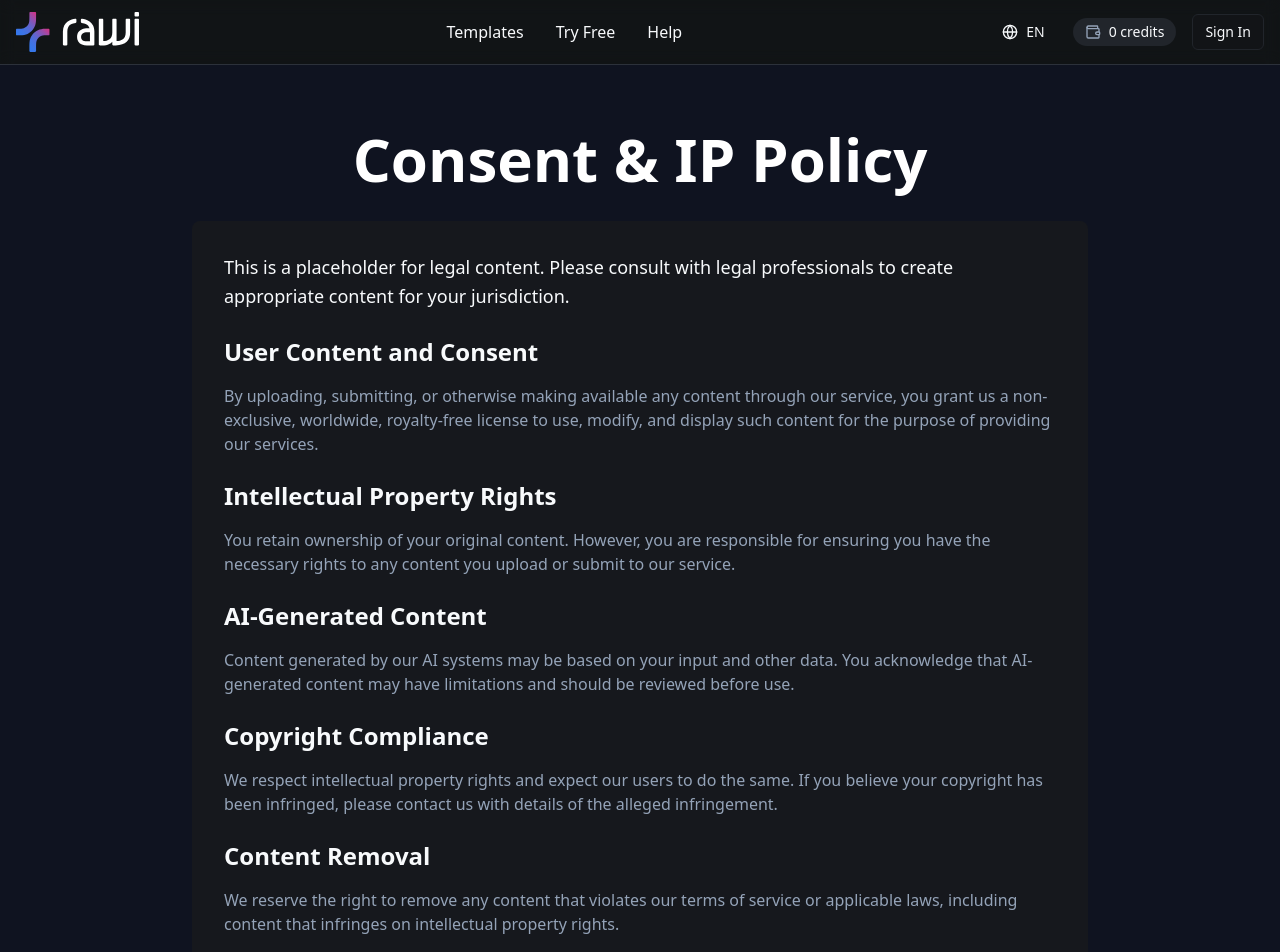
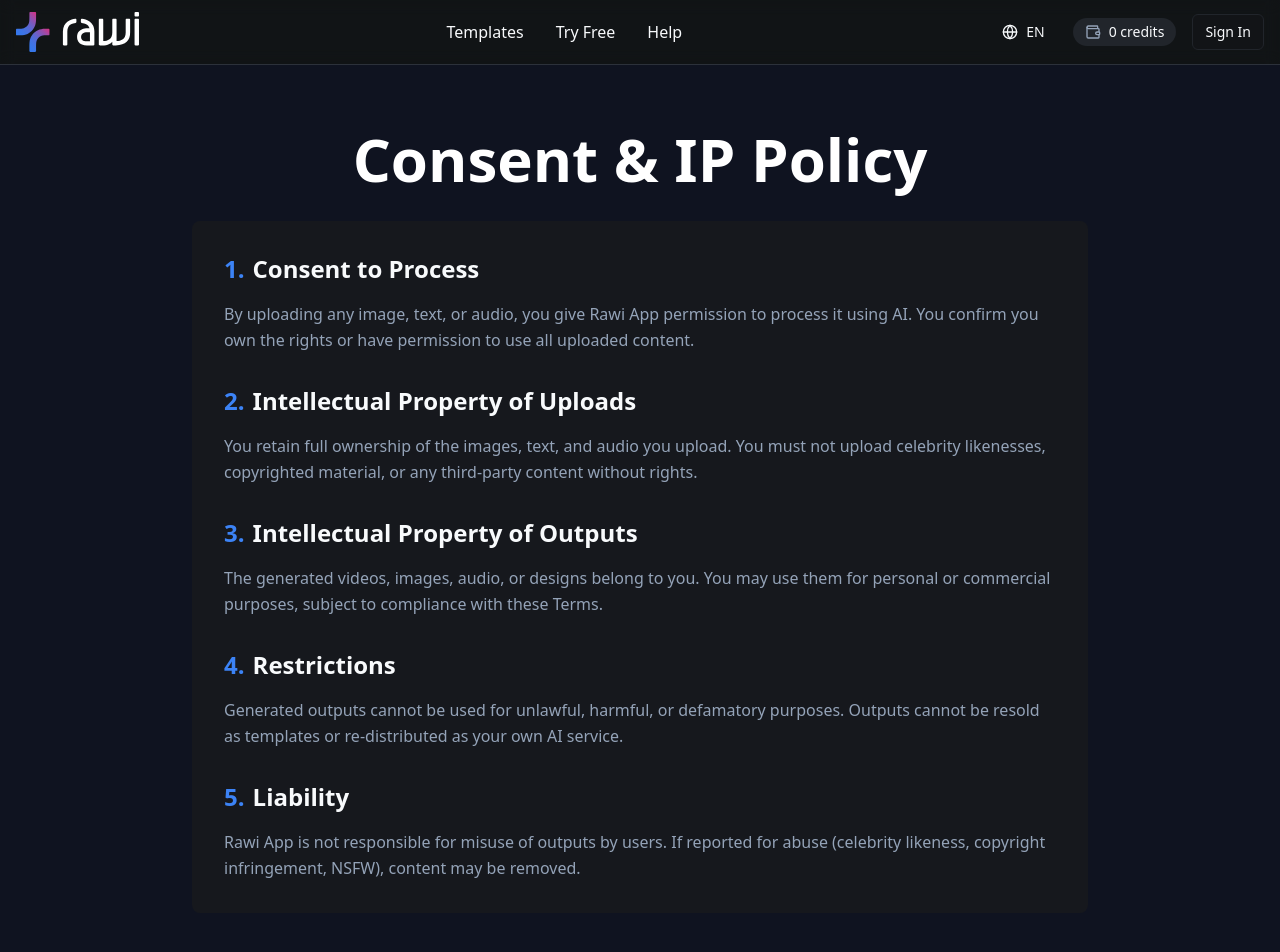
Before and after one commit to SamimStudios/rawi, a React (Vite) app: page /legal/consent in a window 1280 px wide. Shown: the top 952 px of the page. Built offline with nearby package versions, Linux system fonts and the light colour scheme; the HTML template or start-up script is replaced by a standard one.

Commit message:
Add Consent & IP Policy page

```diff
--- a/src/contexts/LanguageContext.tsx
+++ b/src/contexts/LanguageContext.tsx
@@ -76,6 +76,17 @@ const translations = {
     faq6Answer: 'Yes, as long as you own the uploads and respect our Terms.',
     faq7Question: 'What languages are supported?',
     faq7Answer: 'English + Arabic. More coming soon.',
+    // Consent & IP Policy Content
+    consentProcess: 'Consent to Process',
+    consentProcessContent: 'By uploading any image, text, or audio, you give Rawi App permission to process it using AI. You confirm you own the rights or have permission to use all uploaded content.',
+    consentUploads: 'Intellectual Property of Uploads',
+    consentUploadsContent: 'You retain full ownership of the images, text, and audio you upload. You must not upload celebrity likenesses, copyrighted material, or any third-party content without rights.',
+    consentOutputs: 'Intellectual Property of Outputs',
+    consentOutputsContent: 'The generated videos, images, audio, or designs belong to you. You may use them for personal or commercial purposes, subject to compliance with these Terms.',
+    consentRestrictions: 'Restrictions',
+    consentRestrictionsContent: 'Generated outputs cannot be used for unlawful, harmful, or defamatory purposes. Outputs cannot be resold as templates or re-distributed as your own AI service.',
+    consentLiability: 'Liability',
+    consentLiabilityContent: 'Rawi App is not responsible for misuse of outputs by users. If reported for abuse (celebrity likeness, copyright infringement, NSFW), content may be removed.',
   },
   ar: {
     templates: 'القوالب',
@@ -142,6 +153,17 @@ const translations = {
     faq6Answer: 'نعم، طالما أنك تملك الملفات المرفوعة وتحترم الشروط.',
     faq7Question: 'ما هي اللغات المدعومة؟',
     faq7Answer: 'العربية والإنجليزية. المزيد قريبًا.',
+    // Consent & IP Policy Content (Arabic)
+    consentProcess: 'الموافقة على المعالجة',
+    consentProcessContent: 'برفعك أي صورة أو نص أو صوت فأنت تعطي تطبيق راوي الإذن بمعالجتها باستخدام الذكاء الاصطناعي. أنت تؤكد أنك تملك الحقوق أو لديك إذن باستخدام كل ما ترفعه.',
+    consentUploads: 'الملكية الفكرية للملفات المرفوعة',
+    consentUploadsContent: 'تبقى أنت المالك الكامل للصور أو النصوص أو الأصوات التي ترفعها. يمنع رفع صور المشاهير أو مواد محمية أو أي محتوى لطرف ثالث بدون إذن.',
+    consentOutputs: 'الملكية الفكرية للمخرجات',
+    consentOutputsContent: 'الفيديوهات أو الصور أو الأصوات أو التصاميم الناتجة تعود ملكيتها لك. يمكنك استخدامها شخصيًا أو تجاريًا بشرط الالتزام بهذه الشروط.',
+    consentRestrictions: 'القيود',
+    consentRestrictionsContent: 'لا يجوز استخدام المخرجات في أغراض غير قانونية أو مسيئة أو تشهيرية. لا يجوز بيع المخرجات كقوالب أو إعادة توزيعها كخدمة ذكاء اصطناعي باسمك.',
+    consentLiability: 'المسؤولية',
+    consentLiabilityContent: 'تطبيق راوي غير مسؤول عن أي إساءة استخدام للمخرجات من قبل المستخدمين. في حال التبليغ عن إساءة (استخدام صور مشاهير، حقوق نشر، محتوى غير لائق) يمكن إزالة المحتوى.',
   }
 };
 
--- a/src/pages/legal/Consent.tsx
+++ b/src/pages/legal/Consent.tsx
@@ -2,6 +2,14 @@ import { useLanguage } from '@/contexts/LanguageContext';
 
 const Consent = () => {
   const { t } = useLanguage();
+
+  const sections = [
+    { title: 'consentProcess', content: 'consentProcessContent', number: '1.' },
+    { title: 'consentUploads', content: 'consentUploadsContent', number: '2.' },
+    { title: 'consentOutputs', content: 'consentOutputsContent', number: '3.' },
+    { title: 'consentRestrictions', content: 'consentRestrictionsContent', number: '4.' },
+    { title: 'consentLiability', content: 'consentLiabilityContent', number: '5.' },
+  ];
 
   return (
     <div className="min-h-screen bg-[#0F1320]">
@@ -12,45 +20,18 @@ const Consent = () => {
           </h1>
 
           <div className="bg-card rounded-lg p-8 text-foreground">
-            <p className="text-lg leading-relaxed mb-6">
-              {t('legalPlaceholder')}
-            </p>
-
-            <div className="space-y-6">
-              <section>
-                <h2 className="text-2xl font-semibold mb-4">User Content and Consent</h2>
-                <p className="text-muted-foreground">
-                  By uploading, submitting, or otherwise making available any content through our service, you grant us a non-exclusive, worldwide, royalty-free license to use, modify, and display such content for the purpose of providing our services.
-                </p>
-              </section>
-
-              <section>
-                <h2 className="text-2xl font-semibold mb-4">Intellectual Property Rights</h2>
-                <p className="text-muted-foreground">
-                  You retain ownership of your original content. However, you are responsible for ensuring you have the necessary rights to any content you upload or submit to our service.
-                </p>
-              </section>
-
-              <section>
-                <h2 className="text-2xl font-semibold mb-4">AI-Generated Content</h2>
-                <p className="text-muted-foreground">
-                  Content generated by our AI systems may be based on your input and other data. You acknowledge that AI-generated content may have limitations and should be reviewed before use.
-                </p>
-              </section>
-
-              <section>
-                <h2 className="text-2xl font-semibold mb-4">Copyright Compliance</h2>
-                <p className="text-muted-foreground">
-                  We respect intellectual property rights and expect our users to do the same. If you believe your copyright has been infringed, please contact us with details of the alleged infringement.
-                </p>
-              </section>
-
-              <section>
-                <h2 className="text-2xl font-semibold mb-4">Content Removal</h2>
-                <p className="text-muted-foreground">
-                  We reserve the right to remove any content that violates our terms of service or applicable laws, including content that infringes on intellectual property rights.
-                </p>
-              </section>
+            <div className="space-y-8">
+              {sections.map((section, index) => (
+                <section key={index}>
+                  <h2 className="text-2xl font-semibold mb-4 flex items-start gap-2">
+                    <span className="text-primary">{section.number}</span>
+                    <span>{t(section.title)}</span>
+                  </h2>
+                  <p className="text-muted-foreground leading-relaxed">
+                    {t(section.content)}
+                  </p>
+                </section>
+              ))}
             </div>
           </div>
         </div>
```
